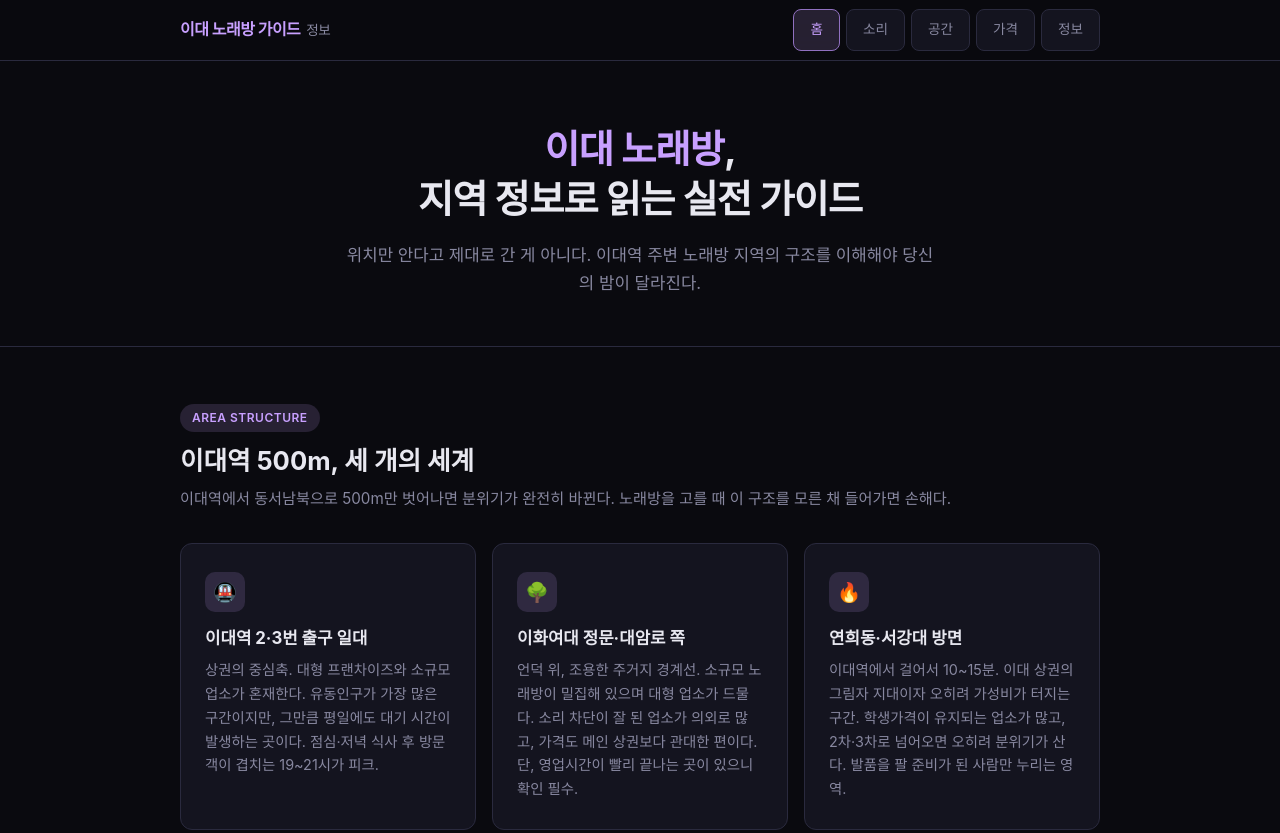
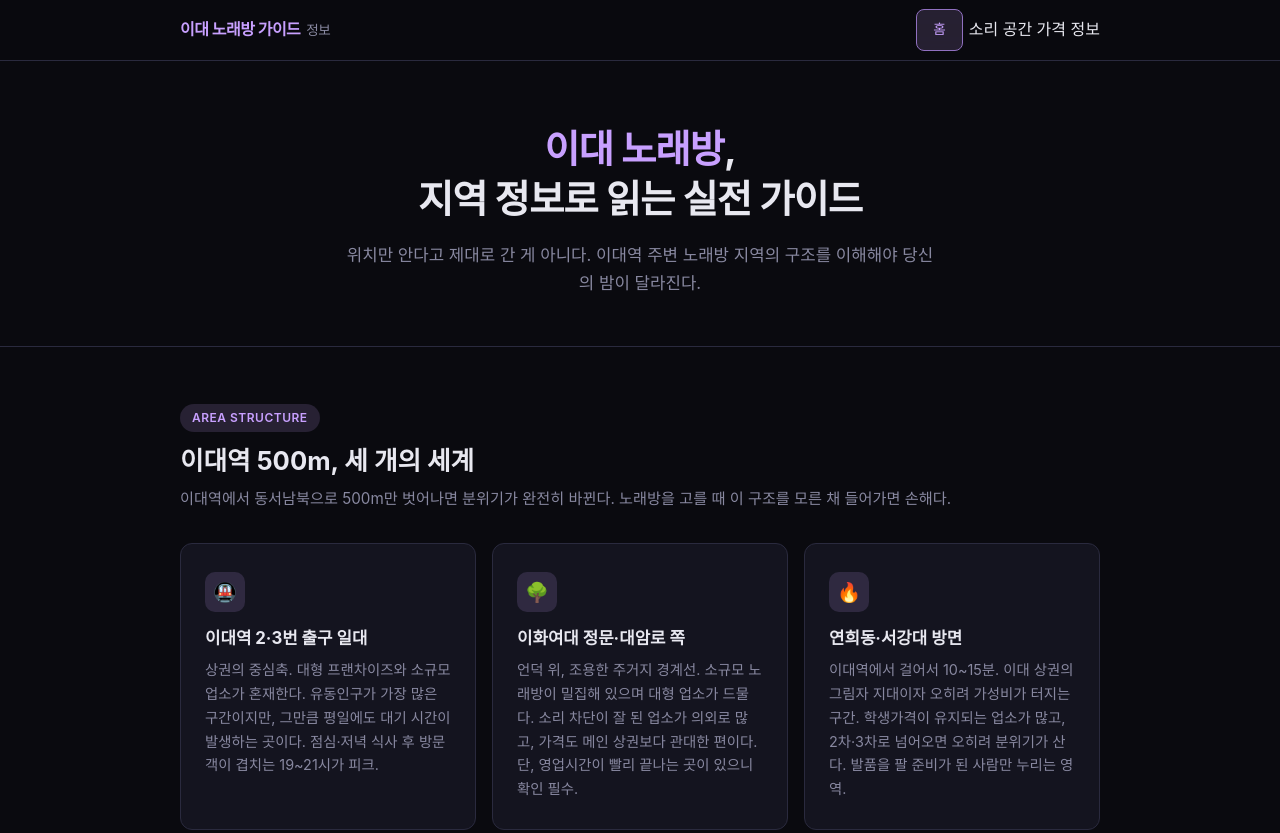
Before and after one commit to dydrkrtks7-cmd/bp-t3b05-yc-room-top5, a plain HTML site: page about.html in a window 1280 px wide. Shown: the top 833 px of the page. Drawn offline with Linux system fonts and the light colour scheme.

Commit message:
deploy: garbage-free snapshot 2026-09-19T20:03:34.136Z

```diff
--- a/about.html
+++ b/about.html
@@ -290,10 +290,10 @@ a:hover { color: #e0c0ff; }
     <div class="q-side-j5zv">이대 노래방 가이드<span>정보</span></div>
     <nav class="r-list-rftf">
       <a href="https://idae-karaoke-note.best-samseong-hotplace.xyz/" class="n-btn-ns23 active">홈</a>
-      <a href="https://idae-karaoke-note.best-samseong-hotplace.xyz/sound.html" class="n-btn-ns23">소리</a>
-      <a href="https://idae-karaoke-note.best-samseong-hotplace.xyz/space.html" class="n-btn-ns23">공간</a>
-      <a href="https://idae-karaoke-note.best-samseong-hotplace.xyz/price.html" class="n-btn-ns23">가격</a>
-      <a href="https://idae-karaoke-note.best-samseong-hotplace.xyz/information.html" class="n-btn-ns23">정보</a>
+      소리
+      공간
+      가격
+      정보
     </nav>
   </div>
 </header>
@@ -531,7 +531,7 @@ a:hover { color: #e0c0ff; }
   <div class="n-wrap-g7">
     <h2>소리부터 확인할 준비 됐나요?</h2>
     <p>정보는 쌓았으니, 이제 실질적 분석으로 넘어갈 차례다.</p>
-    <a href="https://idae-karaoke-note.best-samseong-hotplace.xyz/sound.html" class="btn-primary-q9">소리 조건 분석 보기 →</a>
+    소리 조건 분석 보기 →
   </div>
 </section>
 
```
